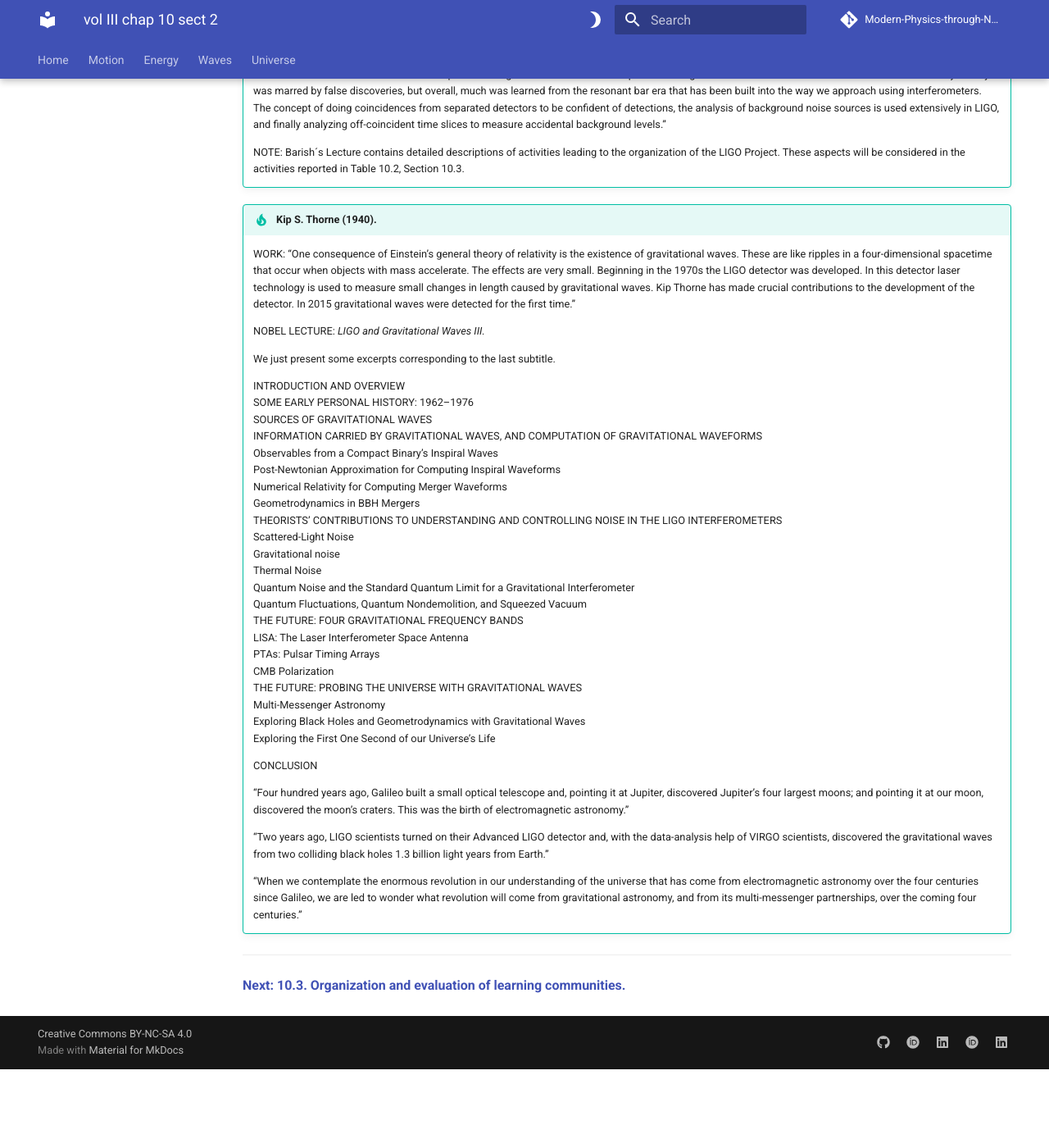
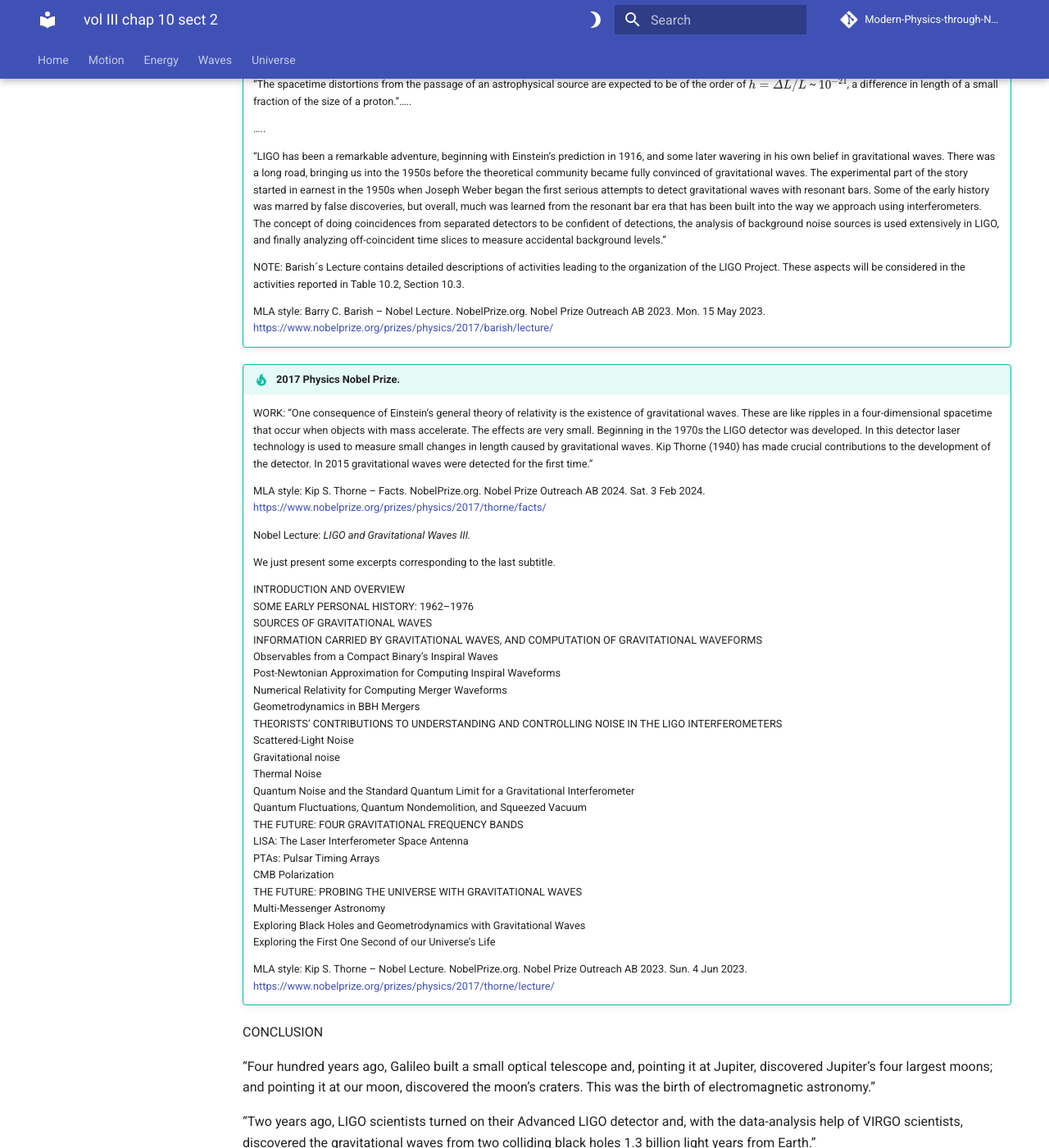
Before and after one commit to modphysnobel/modphysnobel.github.io, an MkDocs documentation site: the page built from docs/vol-III/vol-III-chap-10-sect-2.md, in a window 1280 px wide and 1400 px high, scrolled down 4836 px. Shown: the whole window at 82% size. Built offline with MkDocs 1.6.1 and Material for MkDocs 9.7.7, drawn with Linux system fonts in a browser that asks for light colours; some web fonts are replaced; comment, search, counter and statistics services are not loaded; before the commit the page ends 6140 px from its top, so only the background shows below that; some of the changed text lies outside the part shown.

Commit message:
Update vol-III-chap-10-sect-2.md

```diff
--- a/docs/vol-III/vol-III-chap-10-sect-2.md
+++ b/docs/vol-III/vol-III-chap-10-sect-2.md
@@ -90,11 +90,13 @@
 
 In what follows we present some excerpts of the three 2017 Nobel Lectures. When the text of the Lecture contains subtitles, we include them.Furthermore, for each laureate we include the document called WORK describing his contributions.
 
-!!! tip "Rainer Weiss (1932)."
+!!! tip "2017 Physics Nobel Lecture. "
 
-	WORK: “One consequence of Einstein’s general theory of relativity is the existence of gravitational waves. These are like ripples in a four-dimensional spacetime that occur when objects with mass accelerate. The effects are very small. Beginning in the 1970s the LIGO detector was developed. In this detector laser technology is used to measure small changes in length caused by gravitational waves. Rainer Weiss has made crucial contributions to the development of the detector. In 2015 gravitational waves were detected for the first time.”
+	WORK: “One consequence of Einstein’s general theory of relativity is the existence of gravitational waves. These are like ripples in a four-dimensional spacetime that occur when objects with mass accelerate. The effects are very small. Beginning in the 1970s the LIGO detector was developed. In this detector laser technology is used to measure small changes in length caused by gravitational waves. Rainer Weiss (1932) has made crucial contributions to the development of the detector. In 2015 gravitational waves were detected for the first time.”
 
-	NOBEL LECTURE: *LIGO and Gravitational Waves I.*
+	MLA style: Rainer Weiss – Facts. NobelPrize.org. Nobel Prize Outreach AB 2024. Sat. 3 Feb 2024. https://www.nobelprize.org/prizes/physics/2017/weiss/facts/
+
+	Nobel Lecture: *LIGO and Gravitational Waves I.*
 
 	…..
 
@@ -124,11 +126,15 @@
 
 	NOTE: Weiss´ Lecture contains detailed descriptions of experimental contributions leading to the organization of the LIGO Project. These aspects will be considered in the activities reported in Table 10.1, Section 10.3.
 
+	MLA style: Rainer Weiss – Nobel Lecture. NobelPrize.org. Nobel Prize Outreach AB 2023. Mon. 15 May 2023. https://www.nobelprize.org/prizes/physics/2017/weiss/lecture/
+
 !!! tip "Barry C. Barish (1936)."
 
 	WORK: “One consequence of Einstein’s general theory of relativity is the existence of gravitational waves. These are like ripples in a four-dimensional spacetime that occur when objects with mass accelerate. The effects are very small. Beginning in the 1970s the LIGO detector was developed to record gravitational waves. Barry Barish had a leading role in the project from 1994 and made crucial contributions to the development of the detector. In 2015 gravitational waves were detected for the first time.”
 
-	NOBEL LECTURE: *LIGO and Gravitational Waves II.*
+	MLA style: Barry C. Barish – Facts. NobelPrize.org. Nobel Prize Outreach AB 2024. Sat. 3 Feb 2024. https://www.nobelprize.org/prizes/physics/2017/barish/facts/
+
+	Nobel Lecture: *LIGO and Gravitational Waves II.*
 
 	INTRODUCTION  <br>
 	THE LIGO LABORATORY <br>
@@ -167,11 +173,15 @@
 
 	NOTE: Barish´s Lecture contains detailed descriptions of activities leading to the organization of the LIGO Project. These aspects will be considered in the activities reported in Table 10.2, Section 10.3.
 
-!!! tip "Kip S. Thorne (1940)."
+	MLA style: Barry C. Barish – Nobel Lecture. NobelPrize.org. Nobel Prize Outreach AB 2023. Mon. 15 May 2023. https://www.nobelprize.org/prizes/physics/2017/barish/lecture/
 
-	WORK: “One consequence of Einstein’s general theory of relativity is the existence of gravitational waves. These are like ripples in a four-dimensional spacetime that occur when objects with mass accelerate. The effects are very small. Beginning in the 1970s the LIGO detector was developed. In this detector laser technology is used to measure small changes in length caused by gravitational waves. Kip Thorne has made crucial contributions to the development of the detector. In 2015 gravitational waves were detected for the first time.”
+!!! tip "2017 Physics Nobel Prize."
 
-	NOBEL LECTURE: *LIGO and Gravitational Waves III.*
+	WORK: “One consequence of Einstein’s general theory of relativity is the existence of gravitational waves. These are like ripples in a four-dimensional spacetime that occur when objects with mass accelerate. The effects are very small. Beginning in the 1970s the LIGO detector was developed. In this detector laser technology is used to measure small changes in length caused by gravitational waves. Kip Thorne (1940) has made crucial contributions to the development of the detector. In 2015 gravitational waves were detected for the first time.”
+
+	MLA style: Kip S. Thorne – Facts. NobelPrize.org. Nobel Prize Outreach AB 2024. Sat. 3 Feb 2024. https://www.nobelprize.org/prizes/physics/2017/thorne/facts/
+
+	Nobel Lecture: *LIGO and Gravitational Waves III.*
 
 	We just present some excerpts corresponding to the last subtitle.
 
@@ -198,13 +208,15 @@
 		Exploring Black Holes and Geometrodynamics with Gravitational Waves<br>
 		Exploring the First One Second of our Universe’s Life
 
-	CONCLUSION
+	MLA style: Kip S. Thorne – Nobel Lecture. NobelPrize.org. Nobel Prize Outreach AB 2023. Sun. 4 Jun 2023. https://www.nobelprize.org/prizes/physics/2017/thorne/lecture/
 
-	“Four hundred years ago, Galileo built a small optical telescope and, pointing it at Jupiter, discovered Jupiter’s four largest moons; and pointing it at our moon, discovered the moon’s craters. This was the birth of electromagnetic astronomy.”
+CONCLUSION
 
-	“Two years ago, LIGO scientists turned on their Advanced LIGO detector and, with the data-analysis help of VIRGO scientists, discovered the gravitational waves from two colliding black holes 1.3 billion light years from Earth.”
+“Four hundred years ago, Galileo built a small optical telescope and, pointing it at Jupiter, discovered Jupiter’s four largest moons; and pointing it at our moon, discovered the moon’s craters. This was the birth of electromagnetic astronomy.”
 
-	“When we contemplate the enormous revolution in our understanding of the universe that has come from electromagnetic astronomy over the four centuries since Galileo, we are led to wonder what revolution will come from gravitational astronomy, and from its multi-messenger partnerships, over the coming four centuries.”
+“Two years ago, LIGO scientists turned on their Advanced LIGO detector and, with the data-analysis help of VIRGO scientists, discovered the gravitational waves from two colliding black holes 1.3 billion light years from Earth.”
+
+“When we contemplate the enormous revolution in our understanding of the universe that has come from electromagnetic astronomy over the four centuries since Galileo, we are led to wonder what revolution will come from gravitational astronomy, and from its multi-messenger partnerships, over the coming four centuries.”
 
 ***
 
```
